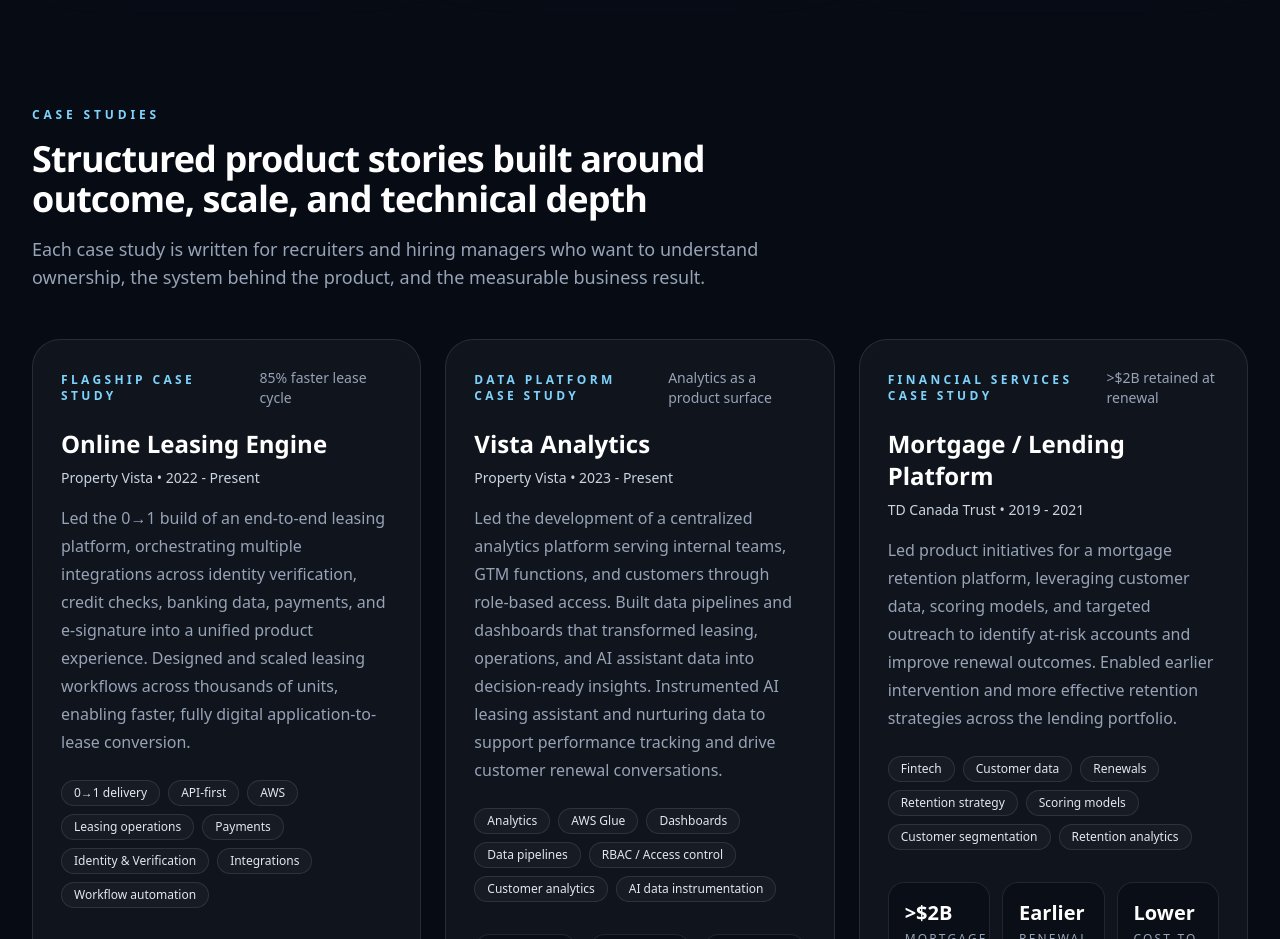
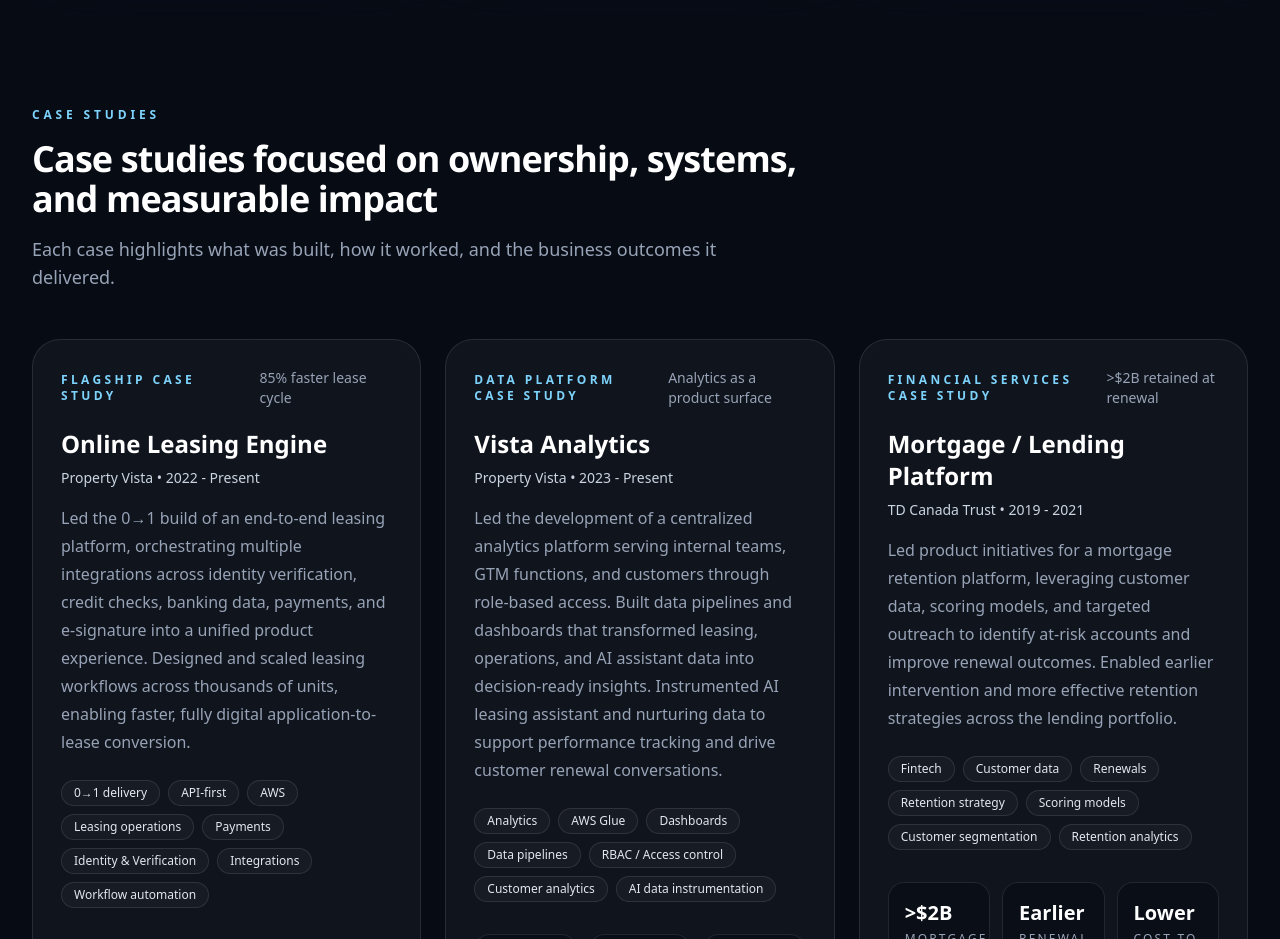
Before and after one commit to Jaau250/product-manager-portfolio, a Next.js app: page / in a window 1280 px wide. Shown: the part 1800-2739 px from the top of the page. Built offline with nearby package versions, Linux system fonts and the light colour scheme.

Commit message:
Refine case studies section heading copy

```diff
--- a/components/sections/case-studies-section.tsx
+++ b/components/sections/case-studies-section.tsx
@@ -7,8 +7,8 @@
     <section id="case-studies" className="section-shell">
       <SectionHeading
         eyebrow="Case Studies"
-        title="Structured product stories built around outcome, scale, and technical depth"
-        description="Each case study is written for recruiters and hiring managers who want to understand ownership, the system behind the product, and the measurable business result."
+        title="Case studies focused on ownership, systems, and measurable impact"
+        description="Each case highlights what was built, how it worked, and the business outcomes it delivered."
       />
 
       <div className="mt-12 grid gap-6 xl:grid-cols-3">
```
